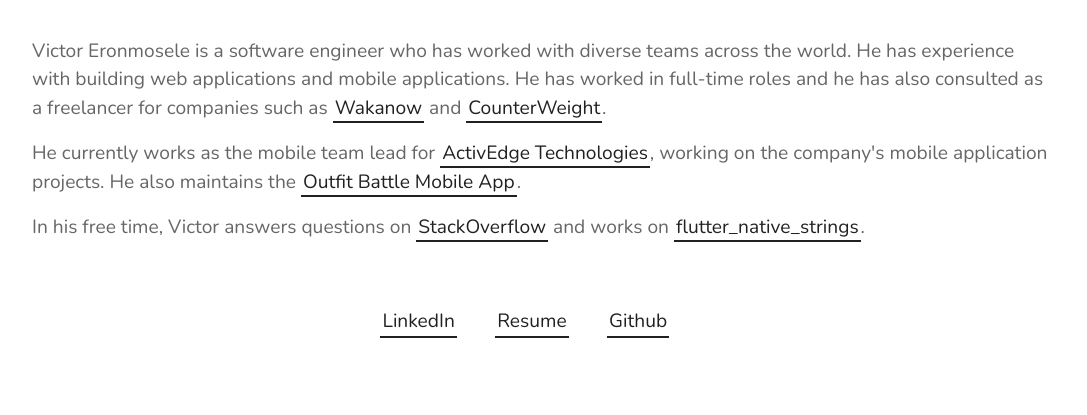
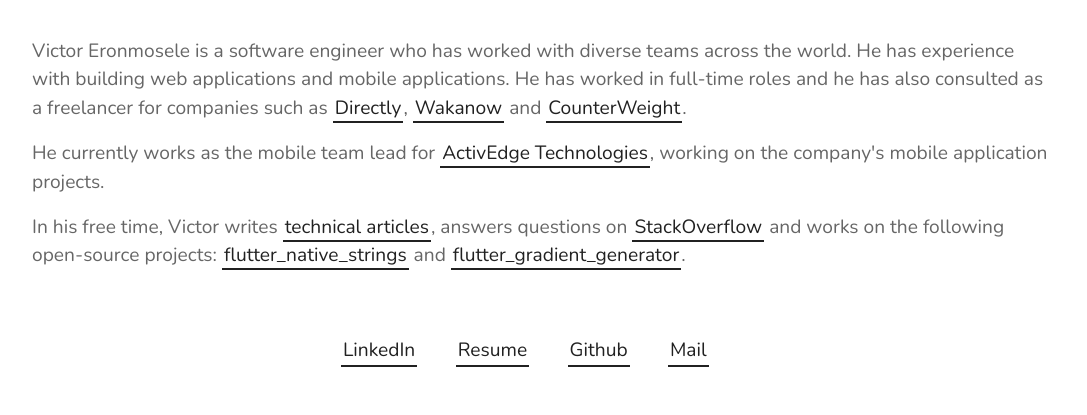
Before and after one commit to victoreronmosele/victoreronmosele.github.io, a plain HTML site: page index.html in a window 1280 px wide. Shown: the part 117-532 px from the top of the page, without its empty margins (96-1183 px from the left). Drawn offline with nearby package versions, Linux system fonts and the light colour scheme.

Commit message:
Update bio and add mail button to bottom links

```diff
--- a/index.html
+++ b/index.html
@@ -66,6 +66,14 @@
           teams across the world. He has experience with building web
           applications and mobile applications. He has worked in full-time roles
           and he has also consulted as a freelancer for companies such as
+
+          <a
+            href="https://www.directly.com/"
+            target="_blank"
+            rel="noopener"
+            class="highlight highlighted-text"
+            >Directly</a
+          >,
           <a
             href="https://www.wakanow.com/"
             target="_blank"
@@ -90,18 +98,18 @@
             target="_blank"
             rel="noopener"
             >ActivEdge Technologies</a
-          >, working on the company's mobile application projects. He also
-          maintains the
+          >, working on the company's mobile application projects.
+        </p>
+        <p>
+          In his free time, Victor writes
           <a
             class="highlight highlighted-text"
-            href="https://play.google.com/store/apps/details?id=app.outfitbattle&hl=en&gl=US"
+            href="https://blog.victoreronmosele.com/"
             target="_blank"
             rel="noopener"
-            >Outfit Battle Mobile App</a
-          >.
-        </p>
-        <p>
-          In his free time, Victor answers questions on
+            >technical articles</a
+          >,
+           answers questions on
           <a
             class="highlight highlighted-text"
             href="https://stackoverflow.com/users/11039164/victor-eronmosele"
@@ -109,13 +117,20 @@
             rel="noopener"
             >StackOverflow</a
           >
-          and works on
+          and works on the following open-source projects:
           <a
             class="highlight highlighted-text"
             href="https://github.com/victoreronmosele/flutter-native-strings"
             target="_blank"
             rel="noopener"
             >flutter_native_strings</a
+          > and
+          <a
+            class="highlight highlighted-text"
+            href="https://github.com/victoreronmosele/flutter_gradient_generator"
+            target="_blank"
+            rel="noopener"
+            >flutter_gradient_generator</a
           >.
         </p>
       </div>
@@ -142,6 +157,13 @@
           rel="noopener"
           >Github</a
         >
+        <a
+          class="highlight highlighted-text"
+          href="mailto:victoreronmosele@gmail.com"
+          target="_blank"
+          rel="noopener"
+          >Mail</a
+        >
       </section>
     </main>
 
```
